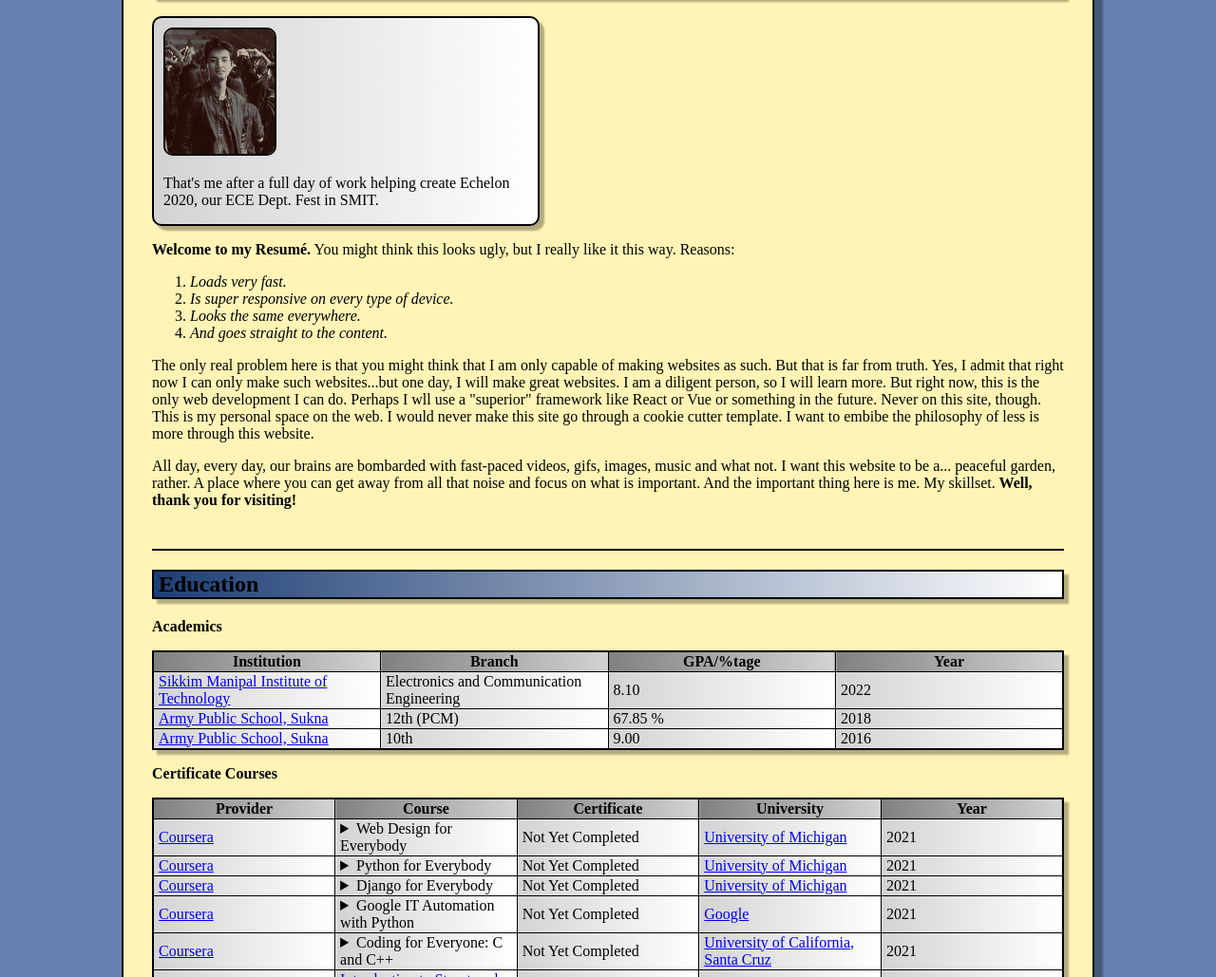
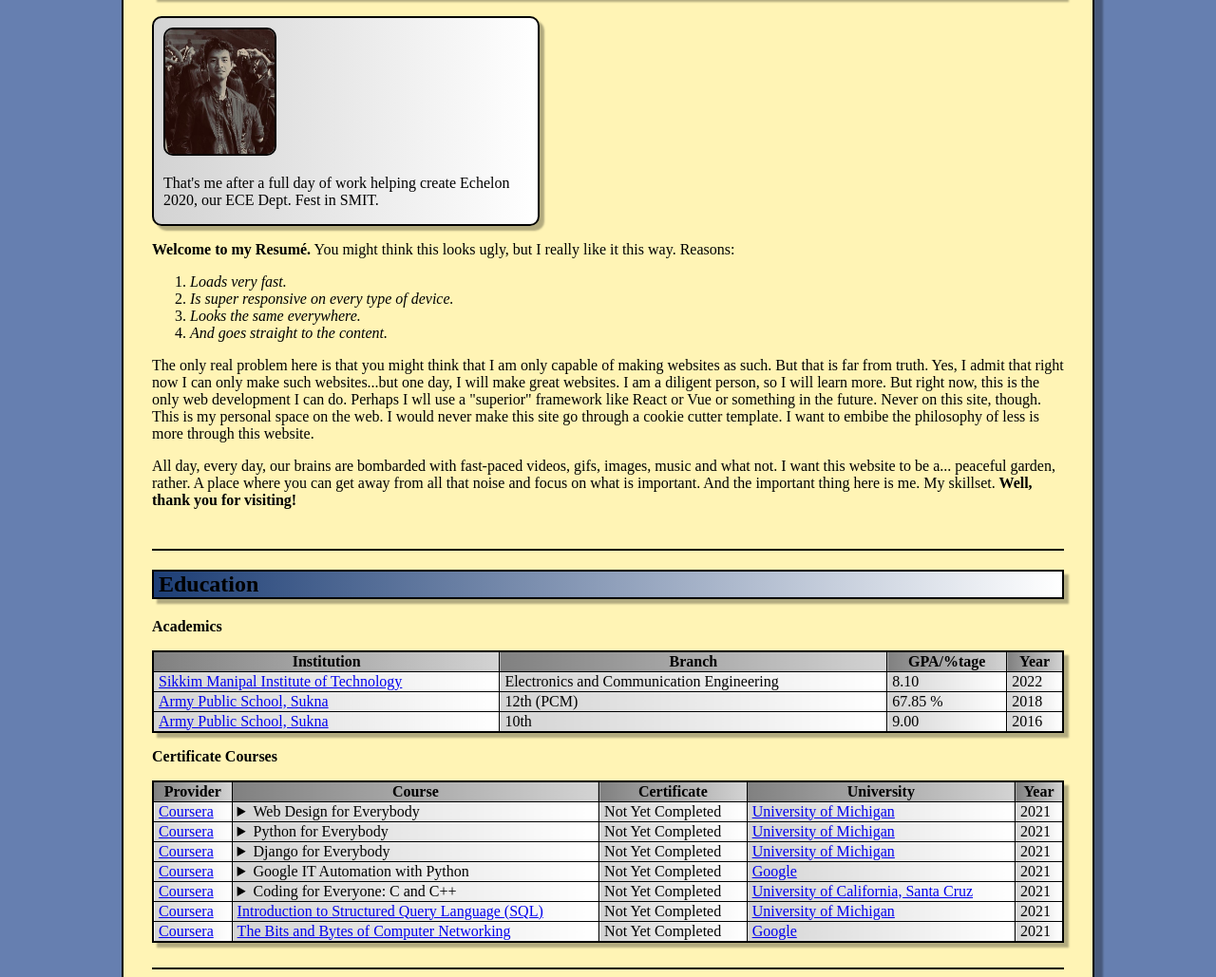
Before and after one commit to jeezcalmdown88/resume, a plain HTML site: page index.html in a window 1280 px wide. Shown: the part 228-1257 px from the top of the page at 95% size. Drawn offline with Linux system fonts and the light colour scheme.

Commit message:
Removed table-layout: fixed;
It was causing the table data to overflow.

```diff
--- a/style.css
+++ b/style.css
@@ -12,7 +12,6 @@ tr, td, th {
 
 table {
 	border-collapse: collapse;
-	table-layout: fixed;
 	width: 100%;
 	background-color: white;
 }
```
